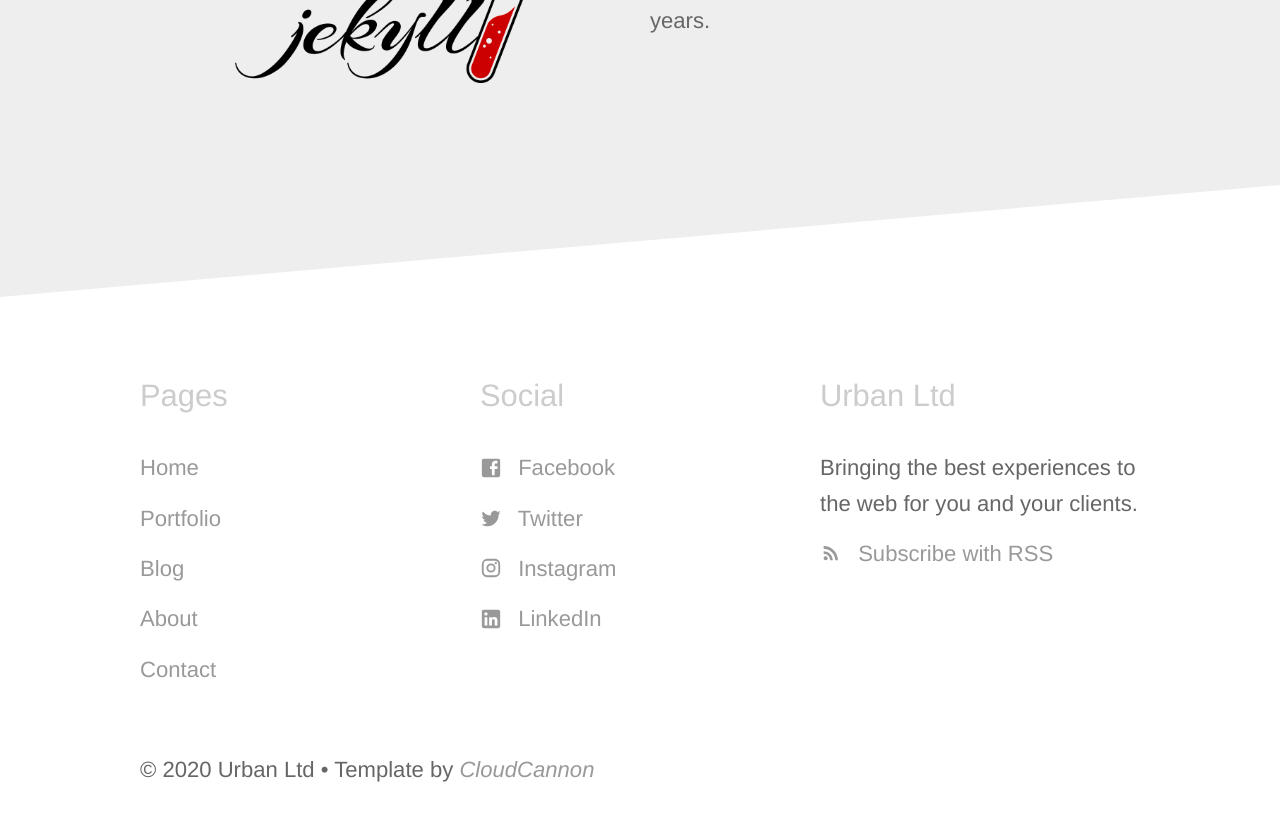
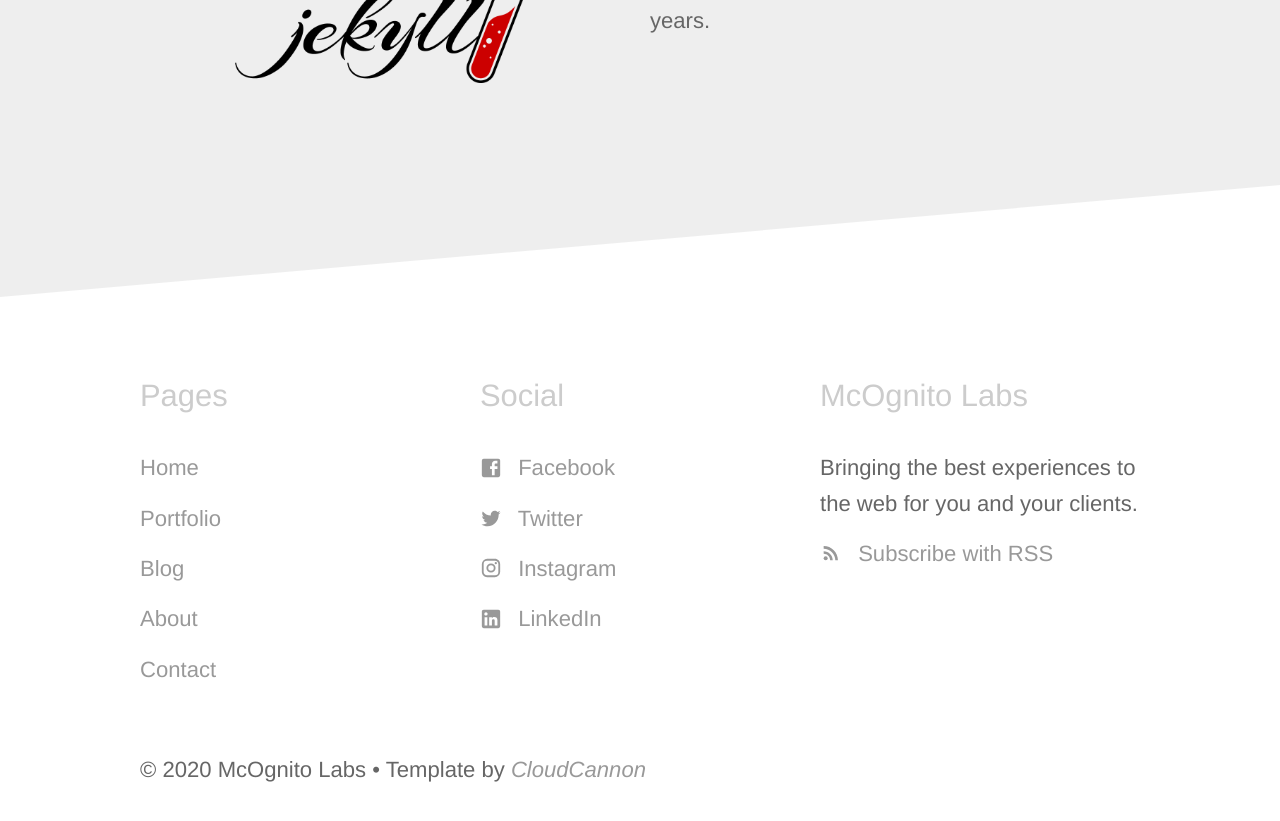
Before and after one commit to mCognitoLabs/mcognito.com, a Jekyll site: the page built from index.html, in a window 1280 px wide and 900 px high, scrolled down 1690 px. Shown: the top 821 px of the window. Built offline with Jekyll 4.4.1, drawn with Linux system fonts in a browser that asks for light colours.

Commit message:
Update company.yml

```diff
--- a/_data/company.yml
+++ b/_data/company.yml
@@ -1,4 +1,4 @@
-title: Urban Ltd
+title: McOgnito Labs
 description: Bringing the best experiences to the web for you and your clients.
 contact_email_address: contact@example.com
 contact_phone_number: (03) 123 4567
```
